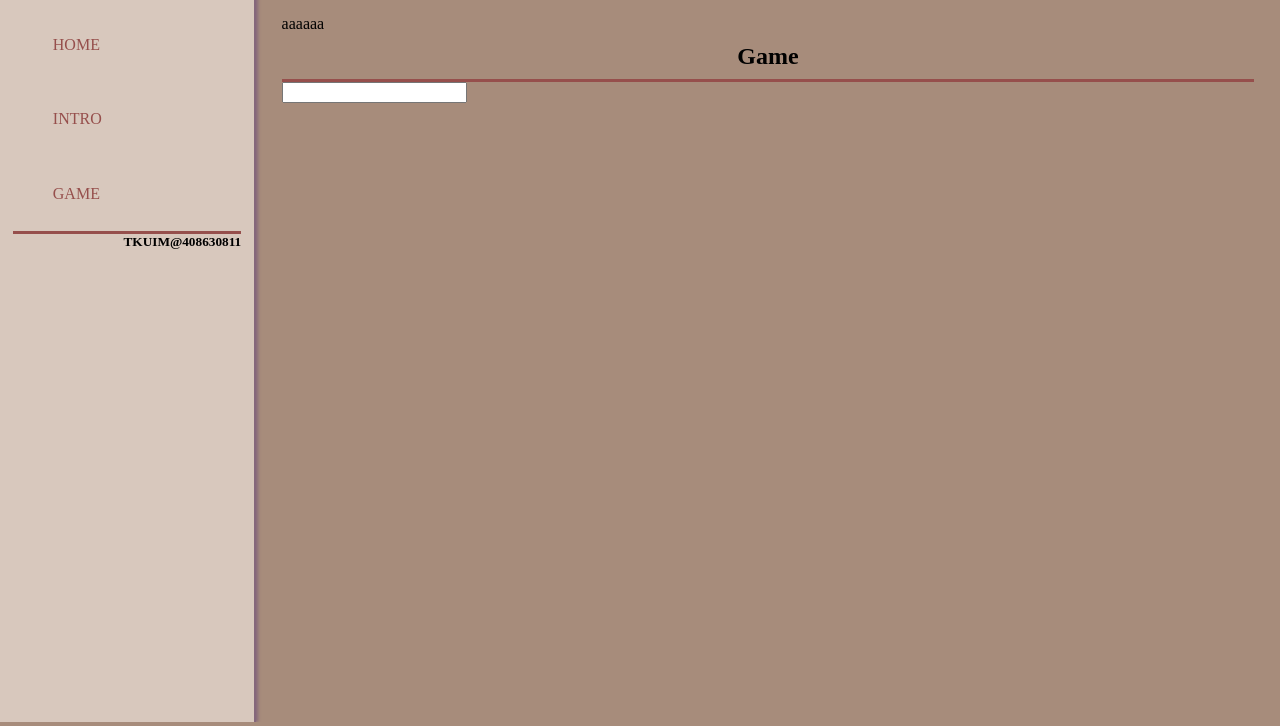
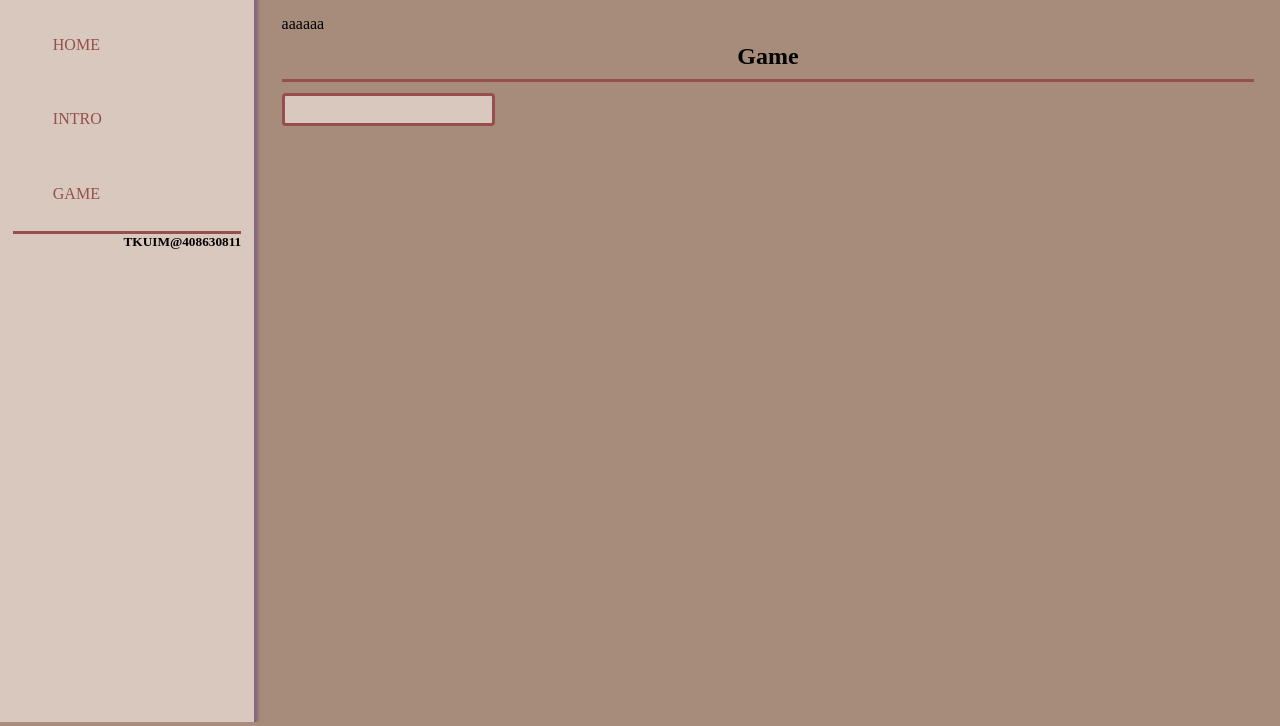
Before and after one commit to 99YiFei/113-1-Mid, a plain HTML site: page Home.html in a window 1280 px wide. Shown: the part 107-833 px from the top of the page. Drawn offline with Linux system fonts and the light colour scheme; a web font is replaced by a local one.

Commit message:
add 11191836

```diff
--- a/style/basic.css
+++ b/style/basic.css
@@ -88,3 +88,33 @@ h2.major {
 article p {
     text-decoration: none;
 }
+
+/*INPUT*/
+input {
+    -moz-appearance: none;
+    -webkit-appearance: none;
+    -ms-appearance: none;
+    appearance: none;
+
+    color: #D8C8BD;
+    font-size: 1rem;
+    line-height: 1.65;
+    margin: 5% 0;
+}
+
+input[type="text"] {
+    -moz-transition: border-color 0.2s ease-in-out, box-shadow 0.2s ease-in-out, background-color 0.2s ease-in-out;
+    -webkit-transition: border-color 0.2s ease-in-out, box-shadow 0.2s ease-in-out, background-color 0.2s ease-in-out;
+    -ms-transition: border-color 0.2s ease-in-out, box-shadow 0.2s ease-in-out, background-color 0.2s ease-in-out;
+    transition: border-color 0.2s ease-in-out, box-shadow 0.2s ease-in-out, background-color 0.2s ease-in-out;
+
+    color: inherit;
+    outline: 0;
+    width: 100%;
+    background-color: #D8C8BD;
+    border-radius: 4px;
+    border: solid 3px #964F4C;
+    display: block;
+    padding: 0 3%;
+    text-decoration: none;
+}
```
